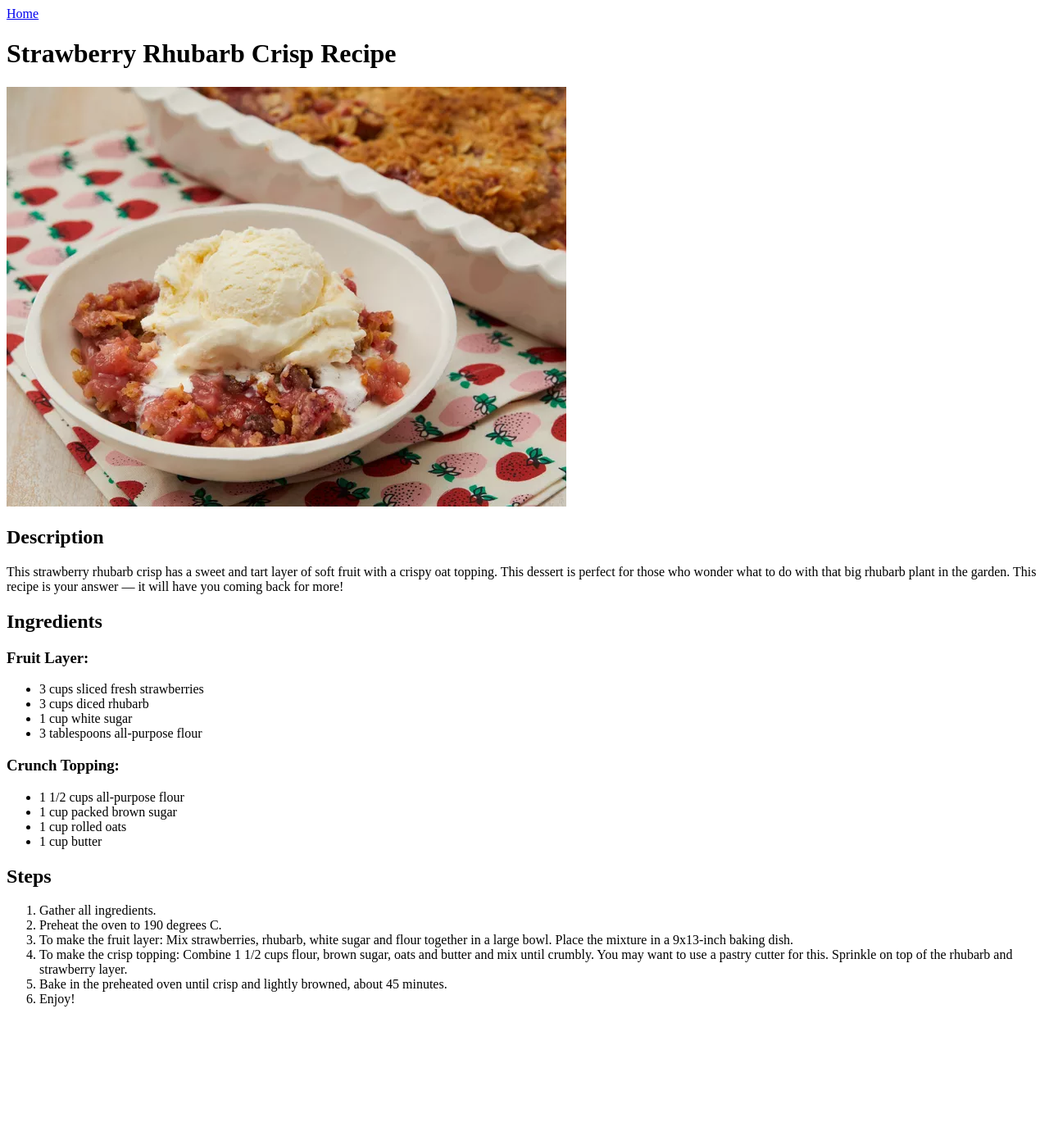
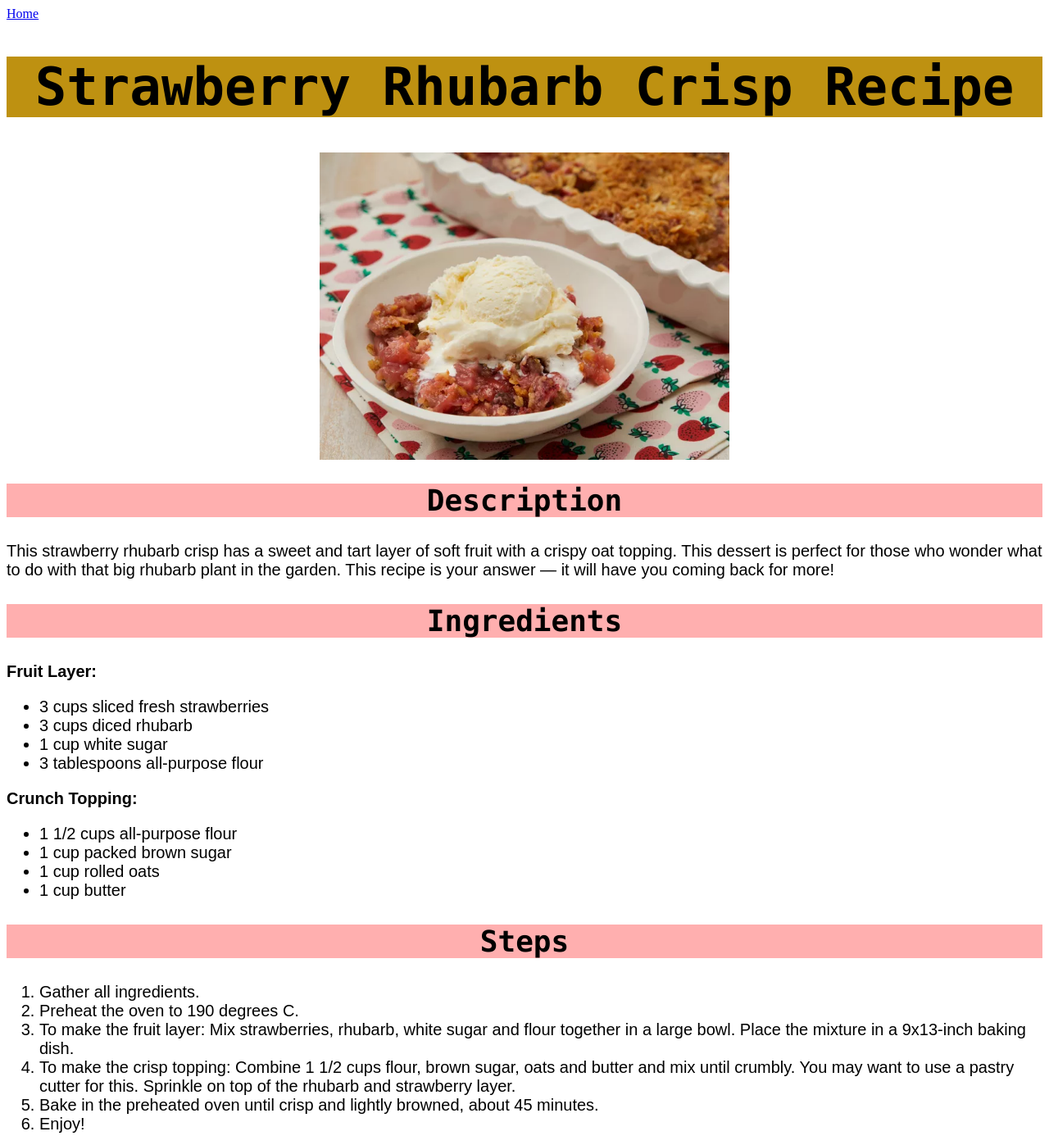
Before and after one commit to kelvinphc/odin-recipes, a plain HTML site: page recipes/strawberry-rhubarb-crisp.html in a window 1280 px wide. Shown: the whole page at 82% size. Before the commit the page ends 1244 px from the top, so only its background shows below. Drawn offline with Linux system fonts and the light colour scheme.

Commit message:
Add css to strawberry rhubarb crisp recipe

```diff
--- a/recipes/strawberry-rhubarb-crisp.html
+++ b/recipes/strawberry-rhubarb-crisp.html
@@ -3,45 +3,47 @@
     <head>
         <meta charset="utf-8">
         <title>Strawberry Rhubarb Crisp</title>
+        <link rel="stylesheet" href="../styles.css">
     </head>
 
     <body>
         <a href="../index.html">Home</a>
 
-        <h1>Strawberry Rhubarb Crisp Recipe</h1>
+        <h1 class="title" id="strawberry-rhubarb-crisp-title">Strawberry Rhubarb Crisp Recipe</h1>
 
-        <img src="strawberry-rhubarb-crisp.jpg" alt="Strawberry Rhubarb Crisp">
+        <img src="strawberry-rhubarb-crisp.jpg" alt="Strawberry Rhubarb Crisp" class="img"
+        id="strawberry-rhubarb-crisp-img">
 
-        <h2>Description</h2>
+        <h2 class="title description">Description</h2>
 
-            <p>This strawberry rhubarb crisp has a sweet and tart layer of soft fruit with a
+            <p class="description">This strawberry rhubarb crisp has a sweet and tart layer of soft fruit with a
                 crispy oat topping. This dessert is perfect for those who wonder what to do with
                 that big rhubarb plant in the garden. This recipe is your answer — it will have
                 you coming back for more!</p>
 
-        <h2>Ingredients</h2>
+        <h2 class="title ingredients">Ingredients</h2>
 
-            <h3>Fruit Layer:</h3>
+            <h3 class="title ingredients">Fruit Layer:</h3>
 
-                <ul>
+                <ul class="ingredients">
                     <li>3 cups sliced fresh strawberries</li>
                     <li>3 cups diced rhubarb</li>
                     <li>1 cup white sugar</li>
                     <li>3 tablespoons all-purpose flour</li>
                 </ul>
 
-            <h3>Crunch Topping:</h3>
+            <h3 class="title ingredients">Crunch Topping:</h3>
 
-                <ul>
+                <ul class="ingredients">
                     <li>1 1/2 cups all-purpose flour</li>
                     <li>1 cup packed brown sugar</li>
                     <li>1 cup rolled oats</li>
                     <li>1 cup butter</li>
                 </ul>
 
-        <h2>Steps</h2>
+        <h2 class="title steps">Steps</h2>
 
-            <ol>
+            <ol class="steps">
                 <li>Gather all ingredients.</li>
                 <li>Preheat the oven to 190 degrees C.</li>
                 <li>To make the fruit layer: Mix strawberries, rhubarb, white sugar and flour
--- a/styles.css
+++ b/styles.css
@@ -30,3 +30,9 @@ p.description, ul.ingredients, ol.steps {
     font-size: 20px;
     font-family: Arial, Helvetica, sans-serif;
 }
+
+h3.title {
+    font-size: 20px;
+    font-family: Arial, Helvetica, sans-serif;
+    text-align: left;
+}
```
